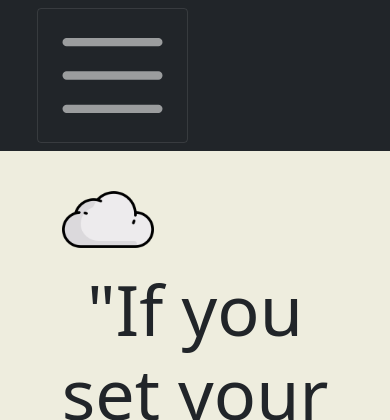
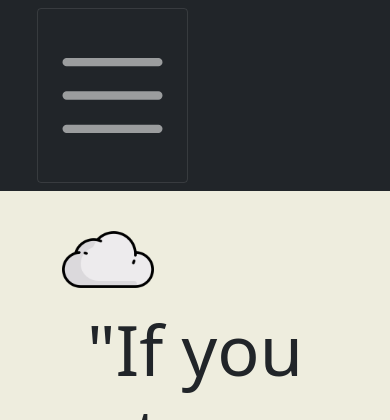
Before and after one commit to rharr003/personal-site, a Flask app: page / in a window 390 px wide. Shown: the top 420 px of the page. Run offline with Flask 2, Linux system fonts and the light colour scheme; some libraries are stand-ins or nearby versions.

Commit message:
testing font sizes for mobile

```diff
--- a/static/css/styles.css
+++ b/static/css/styles.css
@@ -330,14 +330,14 @@ font-size: 1.5rem;
     }
 
     .navbar-brand {
-        font-size: 60px;
+        font-size: 40px;
     }
 
     .navbar-toggler-icon {
         height: 125px;
         width: 125px;
-        padding-top: 20px;
-        padding-bottom: 20px;
+        margin-top: 20px;
+        margin-bottom: 20px;
     }
 
 }
```
